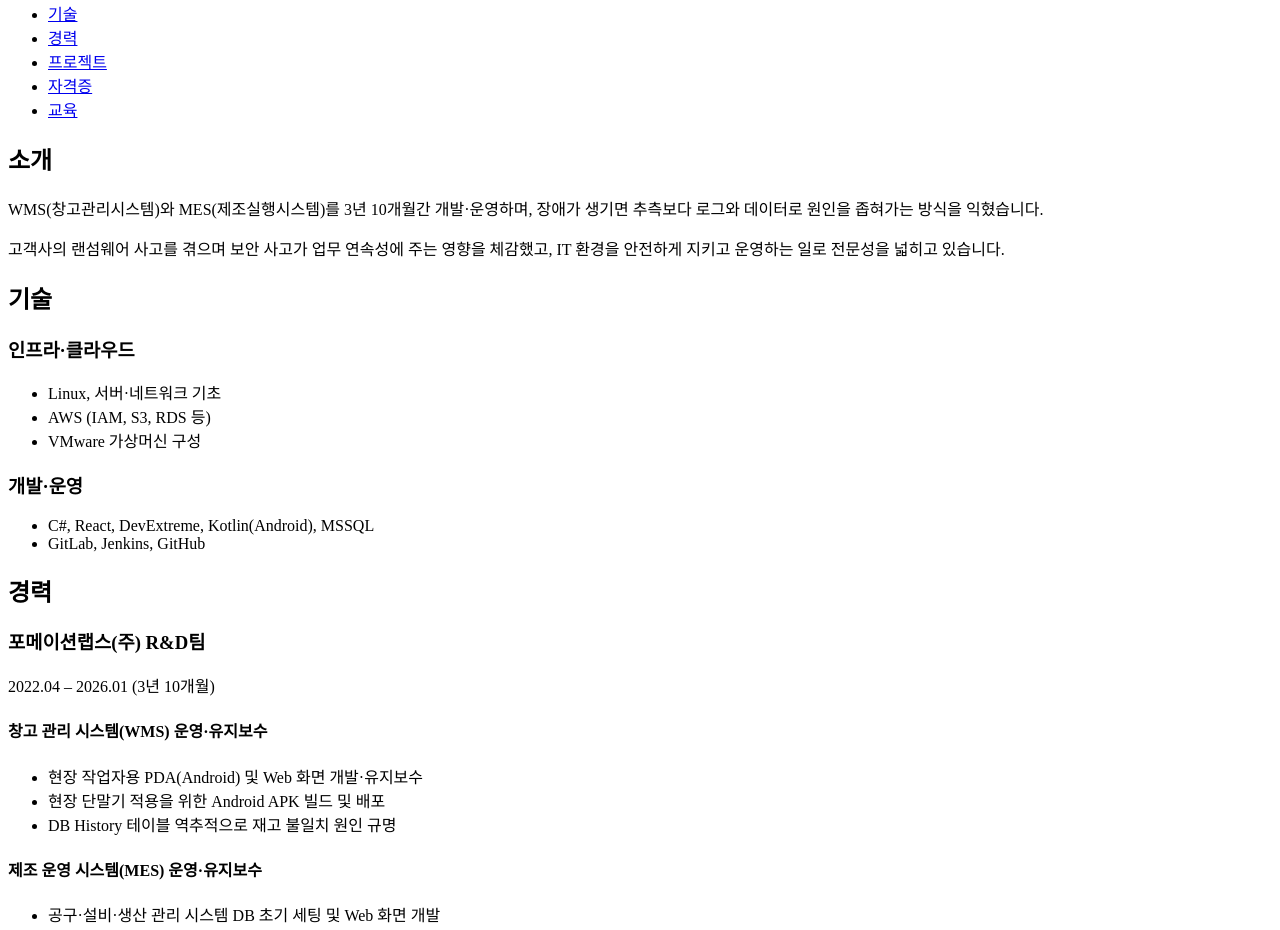
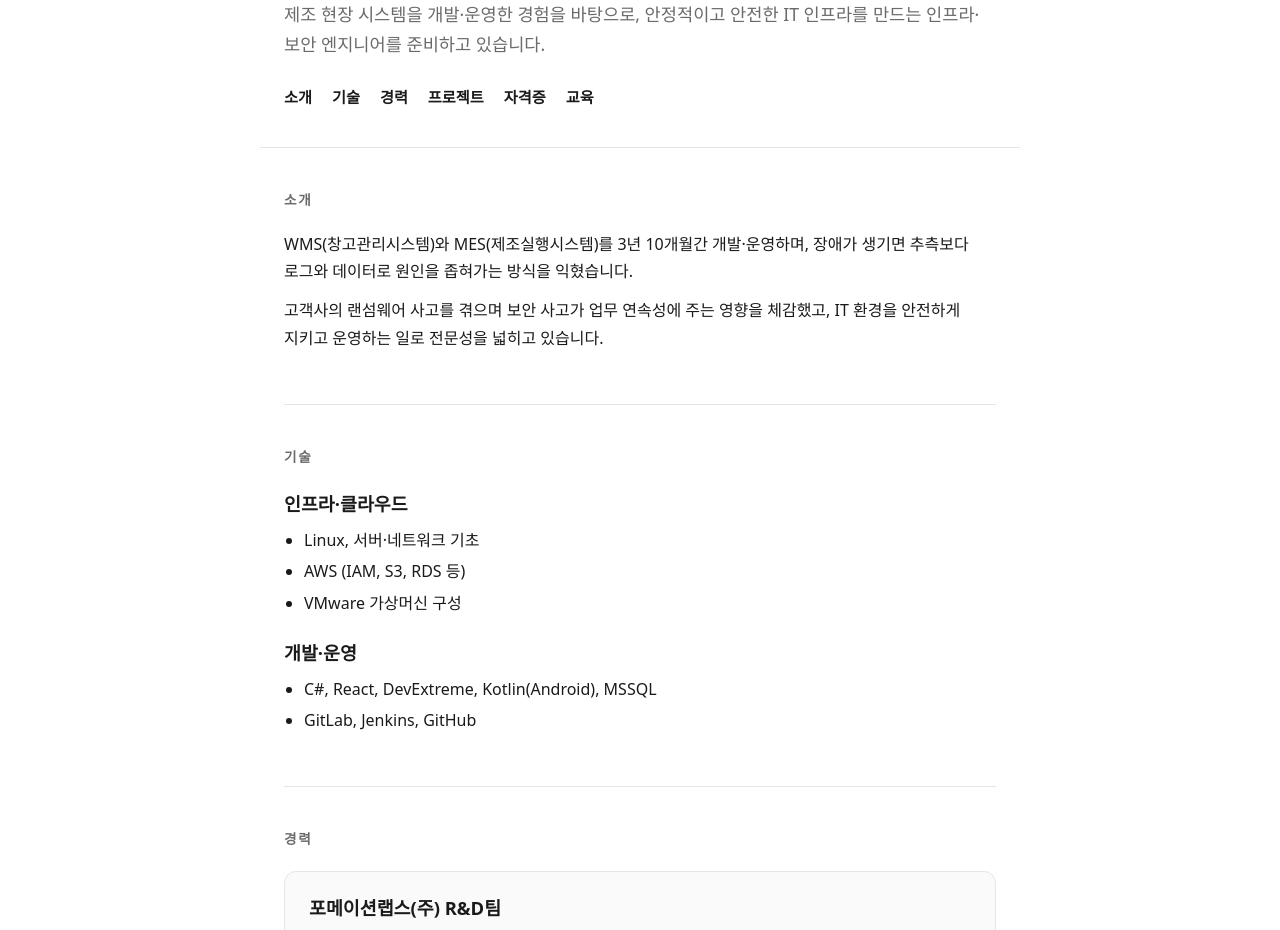
Before and after one commit to junghyebin/infra-resume, a plain HTML site: page frontend/index.html in a window 1280 px wide. Shown: the part 152-1082 px from the top of the page. Drawn offline with Linux system fonts and the light colour scheme.

Commit message:
add CSS layout and typography

```diff
--- a/frontend/index.html
+++ b/frontend/index.html
@@ -1,10 +1,13 @@
 <!DOCTYPE html>
 <html lang="ko">
+
 <head>
     <meta charset="UTF-8">
     <meta name="viewport" content="width=device-width, initial-scale=1.0">
+    <link rel="stylesheet" href="style.css">
     <title>정혜빈 | 이력서</title>
 </head>
+
 <body>
 
     <header>
@@ -74,7 +77,8 @@
             <h2>프로젝트</h2>
             <article>
                 <h3>Cloud Resume Challenge</h3>
-        <p>지금 보고 있는 이 이력서 사이트를 AWS 위에 직접 구축하는 프로젝트입니다. 정적 웹사이트 호스팅, HTTPS, 서버리스 방문자 카운터, IaC, CI/CD까지 단계별로 진행하고 있습니다.</p>
+                <p>지금 보고 있는 이 이력서 사이트를 AWS 위에 직접 구축하는 프로젝트입니다. 정적 웹사이트 호스팅, HTTPS, 서버리스 방문자 카운터, IaC, CI/CD까지 단계별로 진행하고
+                    있습니다.</p>
             </article>
             <article>
                 <h3>하이브리드 DR 인프라 구축 (KT Cloud 기본 프로젝트, 팀)</h3>
@@ -117,4 +121,5 @@
     </footer>
 
 </body>
+
 </html>
--- /dev/null
+++ b/frontend/style.css
@@ -0,0 +1,172 @@
+/* ===== 색·글꼴 변수 ===== */
+:root {
+  --bg: #ffffff;
+  --text: #1a1a1a;
+  --muted: #6b6b6b;
+  --line: #e5e5e5;
+  --card: #fafafa;
+  --accent: #2f5bea;
+  --font: "Pretendard", "Apple SD Gothic Neo", "Malgun Gothic", system-ui, sans-serif;
+}
+
+/* ===== 기본 초기화 ===== */
+* {
+  box-sizing: border-box;
+}
+
+body {
+  margin: 0;
+  background: var(--bg);
+  color: var(--text);
+  font-family: var(--font);
+  font-size: 16px;
+  line-height: 1.7;
+  word-break: keep-all; /* 한글 단어 중간에서 줄바꿈 방지 */
+}
+
+a {
+  color: var(--accent);
+  text-decoration: none;
+}
+
+a:hover {
+  text-decoration: underline;
+}
+
+/* ===== 전체 폭 제한 (가운데 정렬) ===== */
+header,
+main,
+footer {
+  max-width: 760px;
+  margin: 0 auto;
+  padding: 0 24px;
+}
+
+/* ===== 헤더 ===== */
+header {
+  padding-top: 72px;
+  padding-bottom: 32px;
+  border-bottom: 1px solid var(--line);
+}
+
+h1 {
+  margin: 0 0 12px;
+  font-size: 2.5rem;
+  font-weight: 800;
+  letter-spacing: -0.02em;
+}
+
+header > p {
+  margin: 0;
+  color: var(--muted);
+  font-size: 1.1rem;
+}
+
+/* 메뉴: 가로 정렬, 좁으면 자동 줄바꿈 */
+nav ul {
+  display: flex;
+  flex-wrap: wrap;
+  gap: 8px 20px;
+  margin: 24px 0 0;
+  padding: 0;
+  list-style: none;
+}
+
+nav a {
+  color: var(--text);
+  font-size: 0.95rem;
+  font-weight: 600;
+}
+
+/* ===== 섹션 ===== */
+section {
+  padding: 40px 0;
+  border-bottom: 1px solid var(--line);
+}
+
+h2 {
+  margin: 0 0 20px;
+  font-size: 0.85rem;
+  font-weight: 700;
+  letter-spacing: 0.12em;
+  text-transform: uppercase;
+  color: var(--muted);
+}
+
+h3 {
+  margin: 20px 0 8px;
+  font-size: 1.15rem;
+}
+
+h4 {
+  margin: 20px 0 6px;
+  font-size: 1rem;
+}
+
+p {
+  margin: 0 0 12px;
+}
+
+ul {
+  margin: 0 0 12px;
+  padding-left: 20px;
+}
+
+li {
+  margin-bottom: 4px;
+}
+
+/* 경력·프로젝트 카드 */
+article {
+  margin-bottom: 16px;
+  padding: 20px 24px;
+  background: var(--card);
+  border: 1px solid var(--line);
+  border-radius: 12px;
+}
+
+article h3 {
+  margin-top: 0;
+}
+
+article > p:first-of-type {
+  color: var(--muted);
+  font-size: 0.9rem;
+}
+
+/* ===== 푸터 ===== */
+footer {
+  padding-top: 40px;
+  padding-bottom: 72px;
+}
+
+footer ul {
+  list-style: none;
+  padding: 0;
+}
+
+#visitor-count {
+  font-weight: 700;
+}
+
+/* ===== 모바일 (화면 폭 600px 이하) ===== */
+@media (max-width: 600px) {
+  header {
+    padding-top: 48px;
+  }
+
+  h1 {
+    font-size: 2rem;
+  }
+
+  header,
+  main,
+  footer {
+    padding-left: 18px;
+    padding-right: 18px;
+  }
+
+  article {
+    padding: 16px 18px;
+  }
+}
```
Lines whose indentation alone changed are shown as unchanged.
